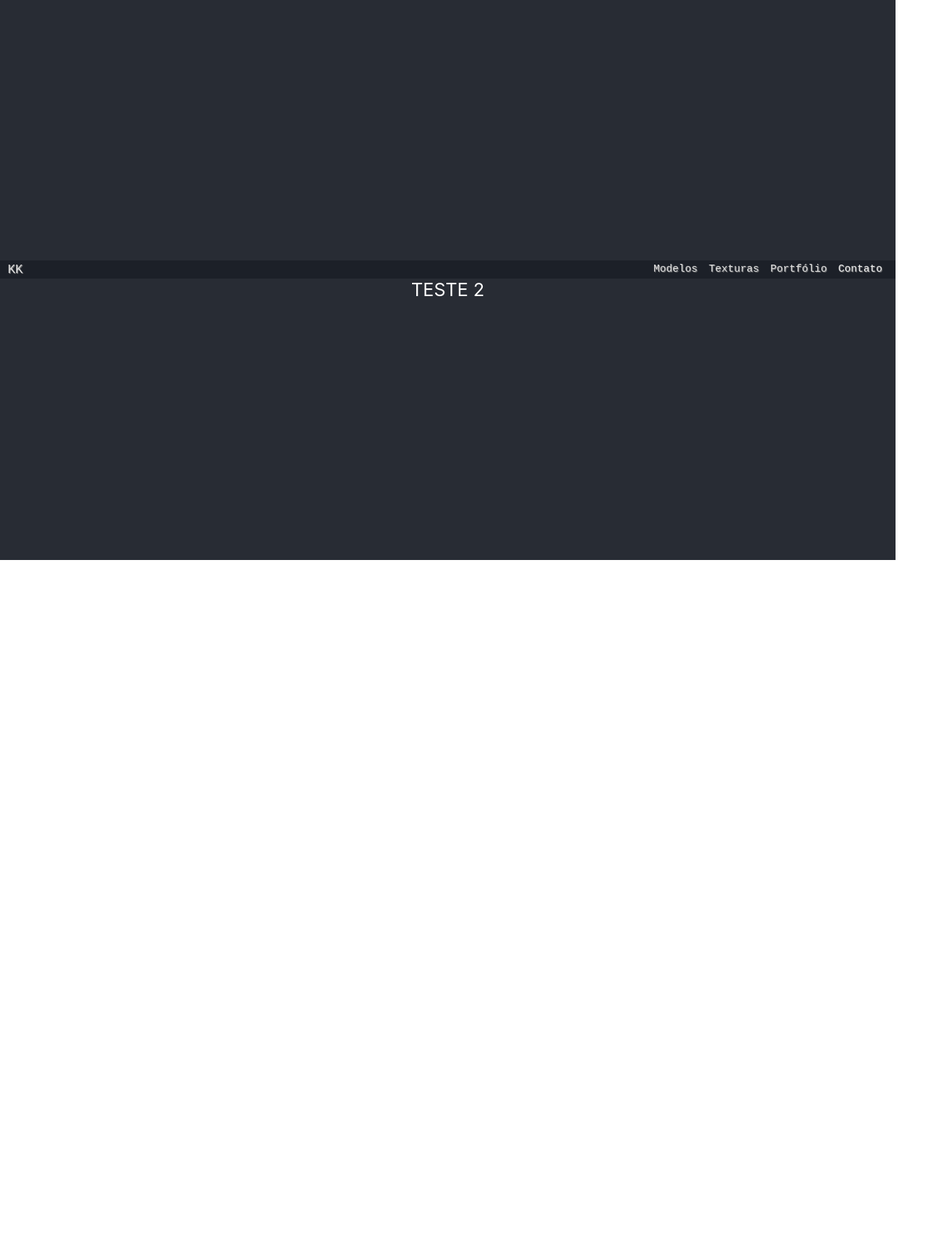
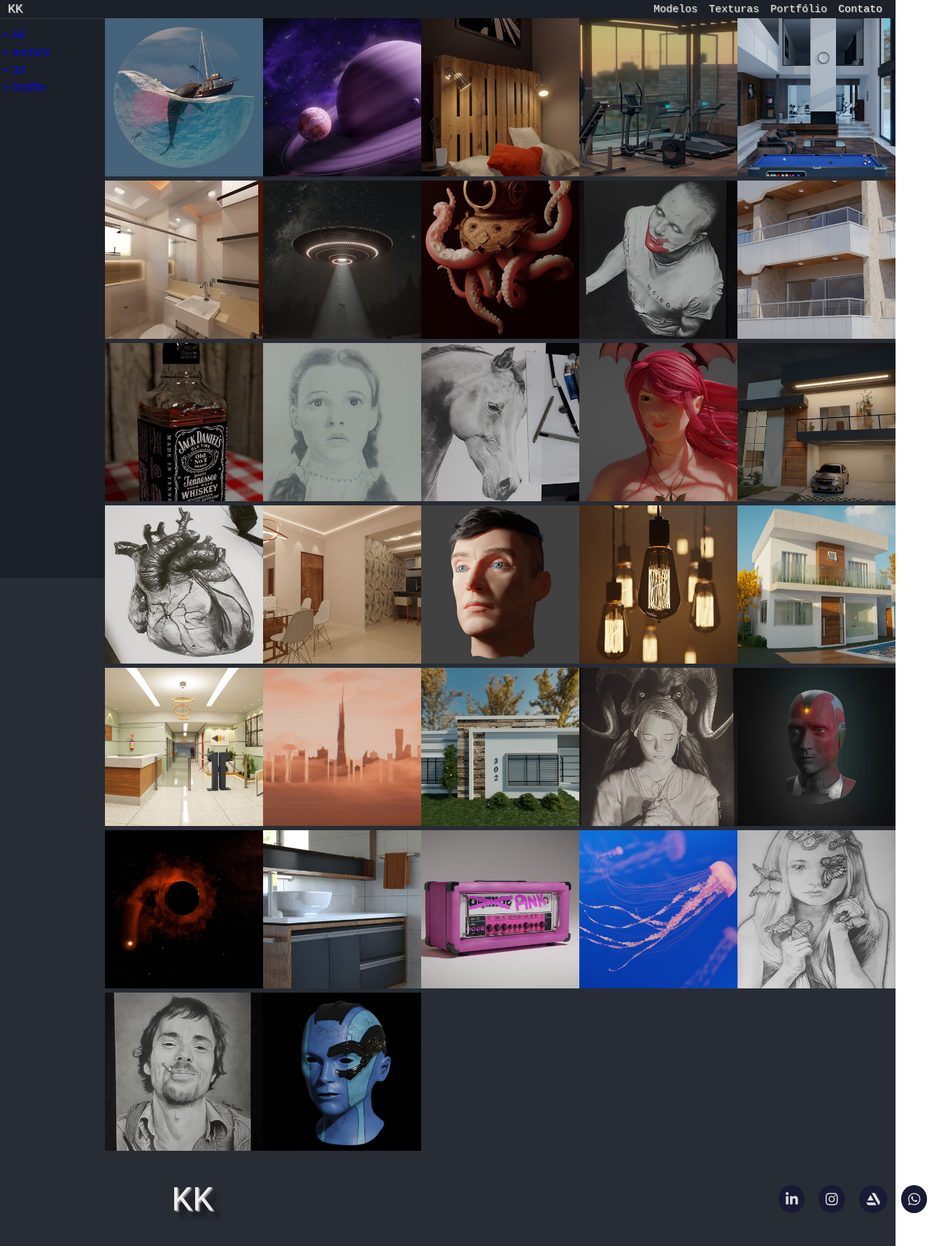
Before and after one commit to kaiqueef/testeNetlify, a React (Create React App) app: page /portfolio/grafite in a window 1280 px wide. Shown: the whole page at 70% size, 1355 px wide, since content can reach past the window. Before the commit the page ends 800 px from the top, so only its background shows below. Built offline with nearby package versions, Linux system fonts and the light colour scheme.

Commit message:
Adiciona todos os route

```diff
--- a/src/routes.js
+++ b/src/routes.js
@@ -3,14 +3,27 @@
 import { BrowserRouter, Routes, Route } from "react-router-dom";
 
 import Header from "./components/header/Header";
+import Footer from "./components/footer/Footer";
+
+import NotFound from "./Pages/NotFound";
+import Home from "./Pages/Home";
+import Portfolio from "./Pages/Portfolio/Portfolio";
 
 function RoutesApp() {
   return (
     <BrowserRouter>
       <Header />
       <Routes>
-        <Route path="*" element={<div>TESTE 2</div>} />
+        <Route path="*" element={<NotFound />} />
+        <Route path="/" element={<Home />} />
+        <Route path="/portfolio" element={<Portfolio />}>
+          <Route path="all" />
+          <Route path="ArchViz" />
+          <Route path="3d" />
+          <Route path="grafite" />
+        </Route>
       </Routes>
+      <Footer />
     </BrowserRouter>
   );
 }
```
